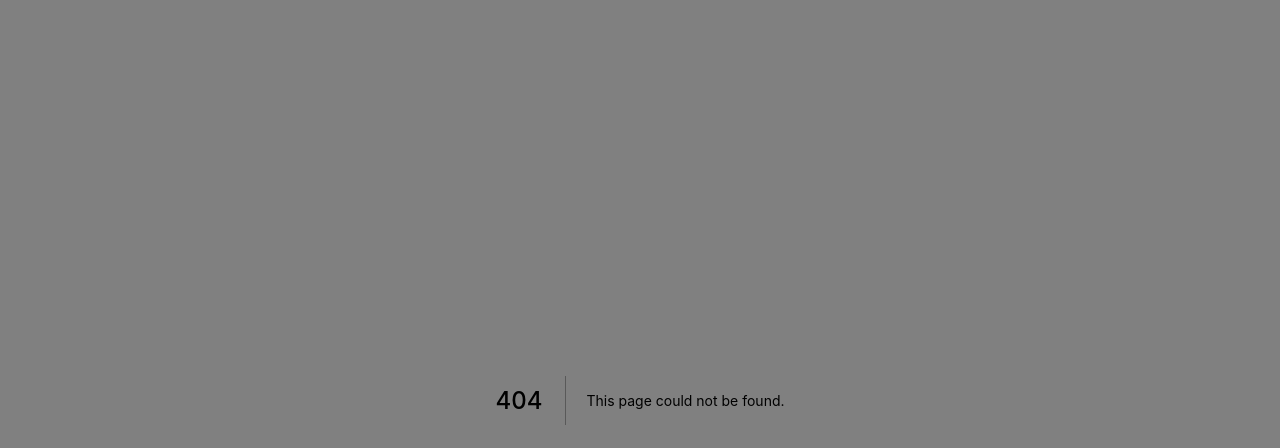
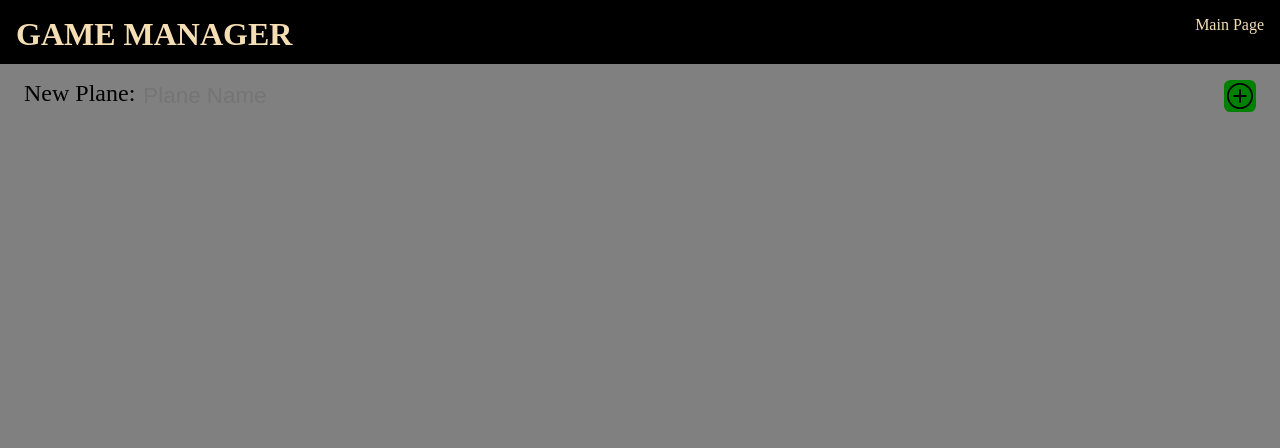
Before and after one commit to fourglobe302500/rpg, a Next.js app: page /game-manager in a window 1280 px wide. Before the commit this address had no page. Shown: the top 448 px of the page. Built offline with nearby package versions, Linux system fonts and the light colour scheme.

Commit message:
Making Game Manager Page

```diff
--- a/components/Header.tsx
+++ b/components/Header.tsx
@@ -4,17 +4,18 @@ import styles from "../styles/styles.module.css";
 import { MapLinks } from "./MapLinks";
 
 interface HeaderProps {
-  links: LinkProp[];
+  links?: LinkProp[];
+  mainText: string;
 }
 
-export const Header: React.FC<HeaderProps> = ({ links }) => {
+export const Header: React.FC<HeaderProps> = ({ mainText, links = [] }) => {
   return (
     <header
-      className={`${styles.flex}  ${styles.fixed} ${styles.maxWidth} ${styles.bg_black} ${styles.fg_wheat}`}
-      style={{ height: "4rem" }}
+      className={`${styles.noselect} ${styles.flex}  ${styles.fixed} ${styles.maxWidth} ${styles.bg_black} ${styles.fg_wheat}`}
+      style={{ height: "4rem", zIndex: 1000 }}
     >
       <h1 className={styles.absolute} style={{ left: "1rem", top: "1rem" }}>
-        RPG GAME
+        {mainText.toUpperCase()}
       </h1>
       <div
         className={`${styles.absolute} ${styles.flex}`}
--- /dev/null
+++ b/components/PlanePiece.tsx
@@ -0,0 +1,85 @@
+import React from "react";
+import { IoMdTrash } from "react-icons/io";
+import { useDispatch, useSelector } from "react-redux";
+import ReactTooltip from "react-tooltip";
+import { AppState } from "../store";
+import { deletePlane } from "../store/planeSlice";
+import styles from "../styles/styles.module.css";
+
+interface PlanePieceProps {
+  planeId: number;
+}
+export const PlanePiece: React.FC<PlanePieceProps> = ({ planeId }) => {
+  const plane = useSelector(
+    (state: AppState) =>
+      state.planes.filter((plane) => plane.id === planeId)[0],
+  );
+  const dispatch = useDispatch();
+  return (
+    <div
+      style={{
+        width: "90%",
+        margin: ".25rem auto",
+        border: "2px solid black",
+        marginBottom: "1rem",
+        padding: ".75rem",
+        borderRadius: ".5rem",
+      }}
+    >
+      <div style={{ display: "flex" }}>
+        <h2 className={styles.noselect}>
+          Name: {plane.name} Id: {plane.id}
+        </h2>
+        <IoMdTrash
+          data-tip="React-tooltip"
+          style={{
+            backgroundColor: "red",
+            border: "0px",
+            borderRadius: ".4rem",
+            width: "1.6rem",
+            height: "1.6rem",
+            textAlign: "center",
+            marginLeft: "auto",
+            marginRight: ".5rem",
+          }}
+          onClick={() => dispatch(deletePlane(planeId))}
+        />
+        <ReactTooltip
+          backgroundColor="rgba(0,0,0,0)"
+          border={false}
+          place="top"
+          type="warning"
+          effect="float"
+          className={styles.nopadding}
+          offset={{ bottom: 10 }}
+        >
+          <div
+            style={{
+              backgroundColor: "darkgray",
+              borderRadius: ".5rem",
+              padding: ".5rem",
+              color: "red",
+              fontSize: "1.25rem",
+              fontWeight: "bold",
+              border: "1px solid black",
+            }}
+          >
+            Delete
+          </div>
+        </ReactTooltip>
+      </div>
+      <div
+        style={{
+          border: "1px solid black",
+          margin: ".25rem 2rem",
+          padding: ".75rem",
+        }}
+      >
+        <div>
+          <h4 className={styles.noselect}>Scenes:</h4>
+        </div>
+        <div className={styles.flex}></div>
+      </div>
+    </div>
+  );
+};
--- a/interfaces/index.ts
+++ b/interfaces/index.ts
@@ -2,7 +2,6 @@ export interface Plane {
   scenes: Scene[];
   name: string;
   id: number;
-  size: Vector2;
 }
 
 export interface Scene {
--- a/pages/_app.tsx
+++ b/pages/_app.tsx
@@ -4,8 +4,9 @@ import { useStore } from "../store";
 import "../styles/main.css";
 
 export default function App({ Component, pageProps }: AppProps) {
+  const store = useStore(pageProps.initialReduxState);
   return (
-    <Provider store={useStore(pageProps.initialReduxState)}>
+    <Provider store={store}>
       <Component {...pageProps} />
     </Provider>
   );
--- /dev/null
+++ b/pages/game-manager/index.tsx
@@ -0,0 +1,104 @@
+import React, { useState } from "react";
+import { IoIosAddCircleOutline } from "react-icons/io";
+import { useDispatch, useSelector } from "react-redux";
+import { Header } from "../../components/Header";
+import { PlanePiece } from "../../components/PlanePiece";
+import { addPlane } from "../../store/planeSlice";
+import styles from "../../styles/styles.module.css";
+import { selectPlanesIds } from "../../utils/selectors";
+
+interface GameManagerProps {}
+
+const GameManager: React.FC<GameManagerProps> = ({}) => {
+  const [text, setText] = useState("");
+  const planesIds = useSelector(selectPlanesIds);
+  const dispatch = useDispatch();
+  return (
+    <>
+      <Header
+        mainText="game manager"
+        links={[{ href: "/", label: "Main Page" }]}
+      />
+      <div
+        style={{
+          position: "absolute",
+          top: "4rem",
+          width: "100%",
+          height: "4rem",
+          display: "flex",
+          padding: "1rem",
+          boxSizing: "border-box",
+          fontSize: "1.5rem",
+        }}
+      >
+        <label
+          htmlFor="enterPlaneName"
+          className={styles.noselect}
+          style={{
+            marginLeft: ".5rem",
+          }}
+        >
+          New Plane:
+        </label>
+        <input
+          type="text"
+          name="enterPlaneName"
+          placeholder="Plane Name"
+          value={text}
+          onChange={(e) => setText(e.target.value)}
+          onKeyDown={(e) => {
+            const trimmed = text.trim();
+            if (trimmed && e.key === "Enter") {
+              dispatch(addPlane(trimmed));
+              setText("");
+            }
+          }}
+          style={{
+            backgroundColor: "rgba(0,0,0,0)",
+            border: "0px",
+            marginLeft: ".5rem",
+            fontSize: "1.4rem",
+            color: "black",
+            outline: "none",
+            overflow: "visible",
+          }}
+        />
+        <IoIosAddCircleOutline
+          style={{
+            backgroundColor: "green",
+            border: "0px",
+            borderRadius: ".4rem",
+            width: "2rem",
+            height: "2rem",
+            textAlign: "center",
+            fontSize: "1.6rem",
+            fontWeight: "normal",
+            outline: "none",
+            marginLeft: "auto",
+            marginRight: ".5rem",
+          }}
+          onClick={() => {
+            const trimmed = text.trim();
+            if (trimmed) {
+              dispatch(addPlane(trimmed));
+              setText("");
+            }
+          }}
+        />
+      </div>
+      <div
+        style={{
+          position: "absolute",
+          top: "8rem",
+          width: "100%",
+        }}
+      >
+        {planesIds.map((planeId) => (
+          <PlanePiece planeId={planeId} key={planeId} />
+        ))}
+      </div>
+    </>
+  );
+};
+
+export default GameManager;
--- a/pages/index.tsx
+++ b/pages/index.tsx
@@ -8,6 +8,7 @@ const IndexPage = () => {
           { href: "/game-manager", label: "Game Manager" },
           { href: "/rpg", label: "Play" },
         ]}
+        mainText="RPG GAME"
       ></Header>
     </div>
   );
--- a/store/index.ts
+++ b/store/index.ts
@@ -1,5 +1,4 @@
 import { configureStore, EnhancedStore } from "@reduxjs/toolkit";
-import { useMemo } from "react";
 import { Plane } from "../interfaces";
 import PlaneSlice from "./planeSlice";
 
@@ -28,8 +27,10 @@ const initializeStore = (preloadedState?: { planes: Plane[] }) => {
 };
 
 export const useStore = (initialState?: { planes: Plane[] }) => {
-  const store = useMemo(() => initializeStore(initialState), [initialState]);
+  const store = initializeStore(initialState);
   return store;
 };
 
-export * from "./planeSlice";
+let __store = useStore();
+export type AppState = ReturnType<typeof __store.getState>;
+export type AppDIspatch = ReturnType<typeof __store.dispatch>;
--- a/store/planeSlice.ts
+++ b/store/planeSlice.ts
@@ -2,6 +2,8 @@ import { createSlice, PayloadAction } from "@reduxjs/toolkit";
 import { Plane } from "../interfaces";
 
 const initialState: Plane[] = [];
+
+export type PlanesState = Plane[];
 
 const nextIdArray = <T extends { id: number }>(arr: T[]) =>
   arr.reduce((maxid, item) => Math.max(maxid, item.id), -1) + 1;
@@ -16,11 +18,12 @@ const planeSlice = createSlice({
         name: action.payload,
         id: nextIdArray(state),
         scenes: [],
-        size: { x: 0, y: 0 },
       },
     ],
+    deletePlane: (state, action: PayloadAction<number>) =>
+      state.filter((plane) => plane.id !== action.payload),
   },
 });
 
-export const { addPlane } = planeSlice.actions;
+export const { addPlane, deletePlane } = planeSlice.actions;
 export default planeSlice.reducer;
--- a/styles/main.css
+++ b/styles/main.css
@@ -10,4 +10,5 @@ body,
 *::after {
   margin: 0;
   padding: 0;
+  box-sizing: border-box;
 }
--- a/styles/styles.module.css
+++ b/styles/styles.module.css
@@ -23,3 +23,20 @@
 .fg_wheat {
   color: wheat;
 }
+.noselect {
+  -webkit-touch-callout: none; /* iOS Safari */
+  -webkit-user-select: none; /* Safari */
+  -khtml-user-select: none; /* Konqueror HTML */
+  -moz-user-select: none; /* Old versions of Firefox */
+  -ms-user-select: none; /* Internet Explorer/Edge */
+  user-select: none; /* Non-prefixed version, currently
+                                  supported by Chrome, Edge, Opera and Firefox */
+}
+.nooutline:focus {
+  outline: none;
+}
+.nopadding {
+  padding: 0% !important;
+  z-index: 1001 !important;
+  border-radius: 0.5rem !important;
+}
--- /dev/null
+++ b/utils/selectors.ts
@@ -0,0 +1,7 @@
+import { createSelector } from "@reduxjs/toolkit";
+import { AppState } from "../store";
+
+export const selectPlanesIds = createSelector(
+  (state: AppState) => state.planes,
+  (planes) => planes.map((plane) => plane.id),
+);
```
Also changed, not shown: package.json (+10 -1 lines), 1 other file (tests, documents, lock files or other folders).
